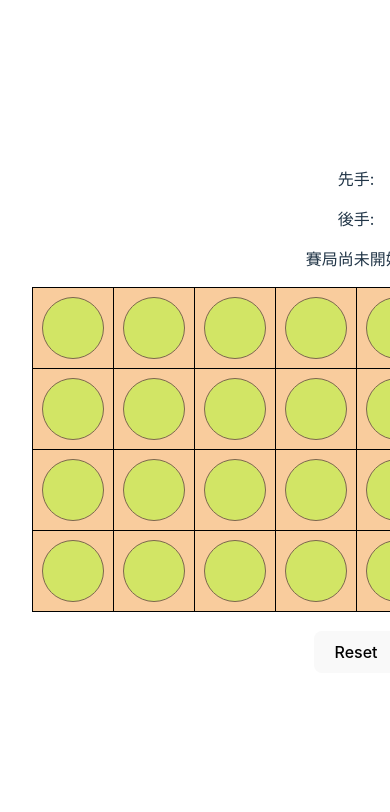
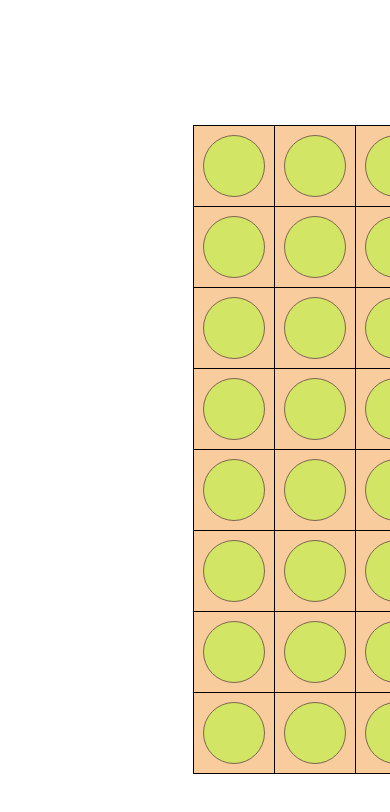
Before and after one commit to Chou-Hua/Hidden-Chess, a Vue app: page / in a window 390 px wide. Shown: the top 812 px of the page. Built offline with nearby package versions, Linux system fonts and the light colour scheme.

Commit message:
fix css name and rwd

```diff
--- a/src/components/basic/Piece.vue
+++ b/src/components/basic/Piece.vue
@@ -23,7 +23,7 @@
         @click="openPiece(pieceObj.color)"
       ></div>
     </div>
-    <div class="dasdasdas" v-else @click="clickEmpty(pieceObj)" />
+    <div class="no-piece" v-else @click="clickEmpty(pieceObj)" />
   </main>
 </template>
 <script>
--- a/src/style/_checkerboard.scss
+++ b/src/style/_checkerboard.scss
@@ -2,16 +2,21 @@
     font-size: 25px;
     font-weight: bold;
     color:rgb(247, 8, 8);
+    @media only screen and (max-width:600px) {
+        transform: rotate(270deg);
+    }
 }
 .font-piece-black{
     font-size: 25px;
     font-weight: bold;
     color:black;
+    @media only screen and (max-width:600px) {
+        transform: rotate(270deg);
+    }
 }
 
 .no-open-piece{
     &:hover{
-        //background-color: red;
         opacity: 0.7;
         box-shadow: 0px 0px 10px rgba(0,0,0,0.8);
         border:rgb(196, 115, 115) 1px solid;
@@ -29,11 +34,6 @@
         opacity: 1;
         box-shadow: 0px 0px 10px rgba(0,0,0,0.8);
     }
-    // &:focus-within{
-    //     // background-color: gray;
-    //     border: 4px solid;
-    //     box-shadow: 0px 0px 10px rgba(0,0,0,0.8);
-    // }
     opacity: 0.7;
     cursor: pointer;
     padding: 7px 8px 7px 8px;
@@ -46,11 +46,6 @@
         opacity: 1;
         box-shadow: 0px 0px 10px rgba(0,0,0,0.8);
     }
-    // &:focus-within{
-    //     // background-color: gray;
-    //     border: 4px solid;
-    //     box-shadow: 0px 0px 10px rgba(0,0,0,0.8);
-    // }
     opacity: 0.7;
     cursor: pointer;
     padding: 7px 8px 7px 8px;
@@ -70,14 +65,13 @@
     background: #F9CC9D;
     margin: 0px -1px -1px 0px;
 }
-.dasdasdas {
+.no-piece {
     display: flex;
     align-items: center;
     justify-content: center;
     width: 50px;
     height: 50px;
     padding: 10px;
-    // border: 1px solid #000;
     border-collapse: collapse;
     background: #F9CC9D;
     margin: 0px -1px -1px 0px;
@@ -104,3 +98,9 @@
 .reset-button{
     padding:20px;
 }
+
+.chess{
+    @media only screen and (max-width:600px) {
+        transform: rotate(90deg);
+    }
+}
--- a/src/view/Main.vue
+++ b/src/view/Main.vue
@@ -9,7 +9,7 @@
     <div>
       <p>{{ getNowPieceColor() }}</p>
     </div>
-    <div id="piece">
+    <div id="piece" class="chess">
       <div
         class="d-flex"
         v-for="(item, index) in getPieceStore.pieceArray"
```
